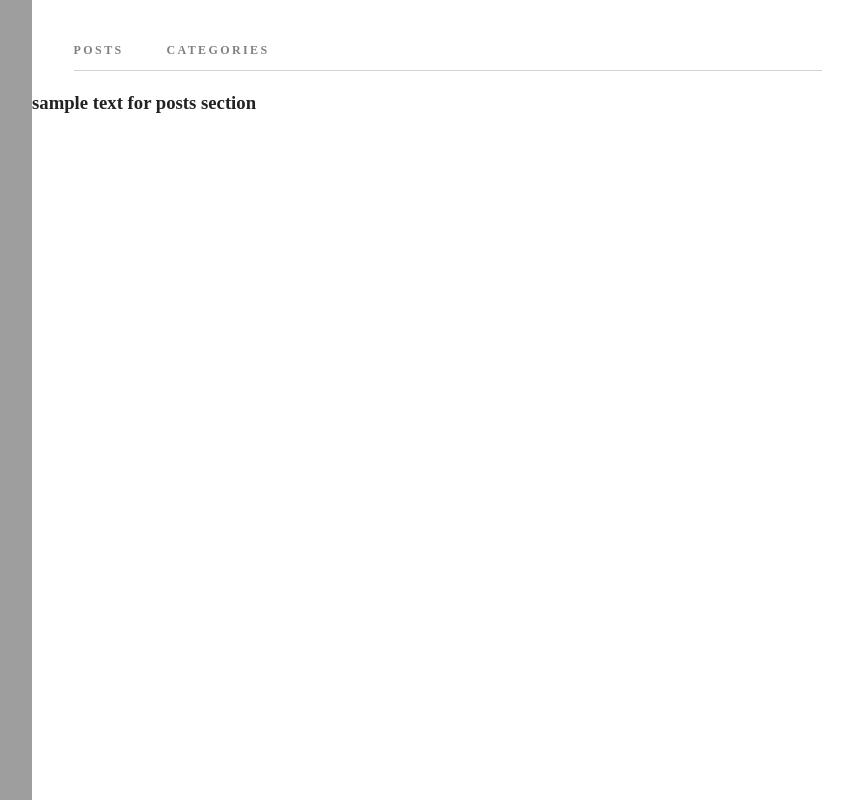
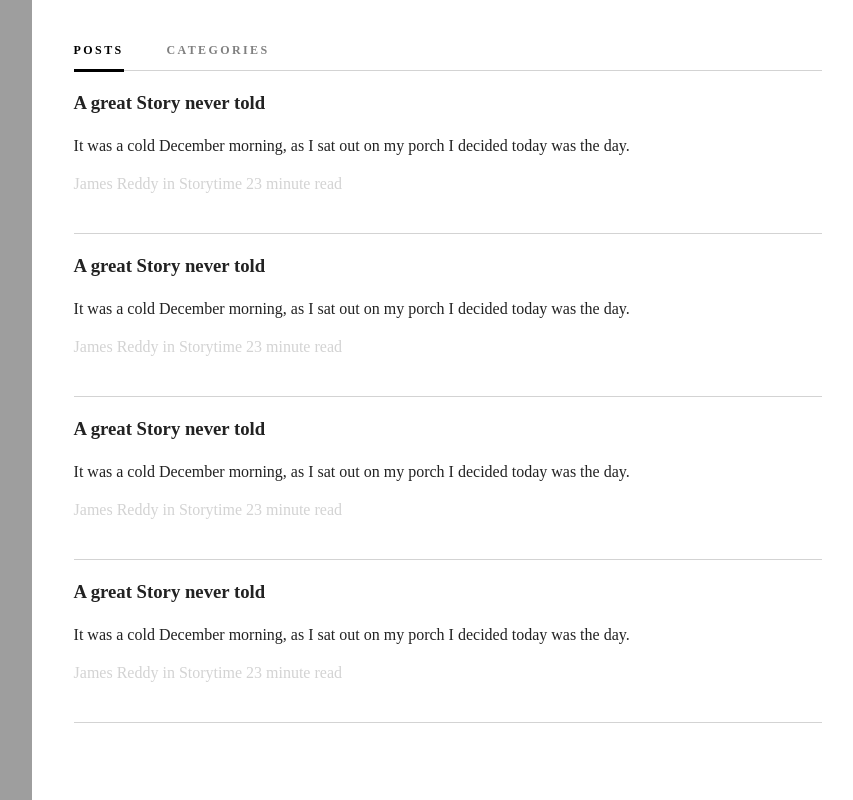
Before and after one commit to s4dmw/s4dmw.github.io, a website: page src/index.html in a window 1280 px wide. Shown: the top 800 px of the page, without its empty margins (416-1269 px from the left). Drawn offline with nearby package versions, Linux system fonts and the light colour scheme; files that its build step writes are made by us from their sources; grey boxes are pictures that could not be loaded.

Commit message:
basic layout of posts section

```diff
--- a/src/index.html
+++ b/src/index.html
@@ -19,14 +19,35 @@
         <section id="image"></section>
         <section id="main">
           <nav id="menu">
-            <a href="#" class="posts">POSTS</a>
+            <a href="#" class="posts active">POSTS</a>
             <a href="#" class="categories">CATEGORIES</a>
           </nav>
           <section id="posts" class="active">
-            <h3>sample text for posts section</h3>
+            <ul class="posts">
+              <li>
+                <h3>A great Story never told</h3>
+                <p>It was a cold December morning, as I sat out on my porch I decided today was the day.</p>
+                <span>James Reddy in Storytime   23 minute read</span>
+              </li>
+              <li>
+                <h3>A great Story never told</h3>
+                <p>It was a cold December morning, as I sat out on my porch I decided today was the day.</p>
+                <span>James Reddy in Storytime   23 minute read</span>
+              </li>
+              <li>
+                <h3>A great Story never told</h3>
+                <p>It was a cold December morning, as I sat out on my porch I decided today was the day.</p>
+                <span>James Reddy in Storytime   23 minute read</span>
+              </li>
+              <li>
+                <h3>A great Story never told</h3>
+                <p>It was a cold December morning, as I sat out on my porch I decided today was the day.</p>
+                <span>James Reddy in Storytime   23 minute read</span>
+              </li>
+            </ul>
           </section>
           <section id="categories">
-            <h3>sample text for categories section</h3>
+            <h3>place holder for categories section</h3>
           </section>
         </section>
       </section>
--- a/src/js/main.js
+++ b/src/js/main.js
@@ -2,10 +2,14 @@ $("a.posts").click(function(){
   // console.log("clicked on posts button");
   $("section#categories").removeClass("active");
   $("section#posts").addClass("active");
+  $("a.posts").addClass("active");
+  $("a.categories").removeClass("active");
 });
 
 $("a.categories").click(function(){
   // console.log("clicked on categories button");
   $("section#posts").removeClass("active");
   $("section#categories").addClass("active");
+  $("a.posts").removeClass("active");
+  $("a.categories").addClass("active");
 });
--- a/src/scss/_desktop.scss
+++ b/src/scss/_desktop.scss
@@ -17,6 +17,11 @@ nav#menu {
     border-bottom: 3px solid black;
     padding-bottom: 1em;
   }
+  a.active {
+    color: black;
+    border-bottom: 3px solid black;
+    padding-bottom: 1em;
+  }
 }
 
 section#main section {
@@ -25,4 +30,23 @@ section#main section {
 
 section#main section.active {
   display: inherit;
+  ul {
+    list-style-type: none;
+    margin-left: 5%;
+    margin-right: 5%;
+    padding-left: 0;
+    li {
+      border-bottom: 1px solid lightgray;
+      padding-bottom: 5%;
+    }
+    li span {
+      color: lightgray;
+    }
+  }
 }
+
+section#categories {
+  h3 {
+    margin-left: 5%;
+  }
+}
```
